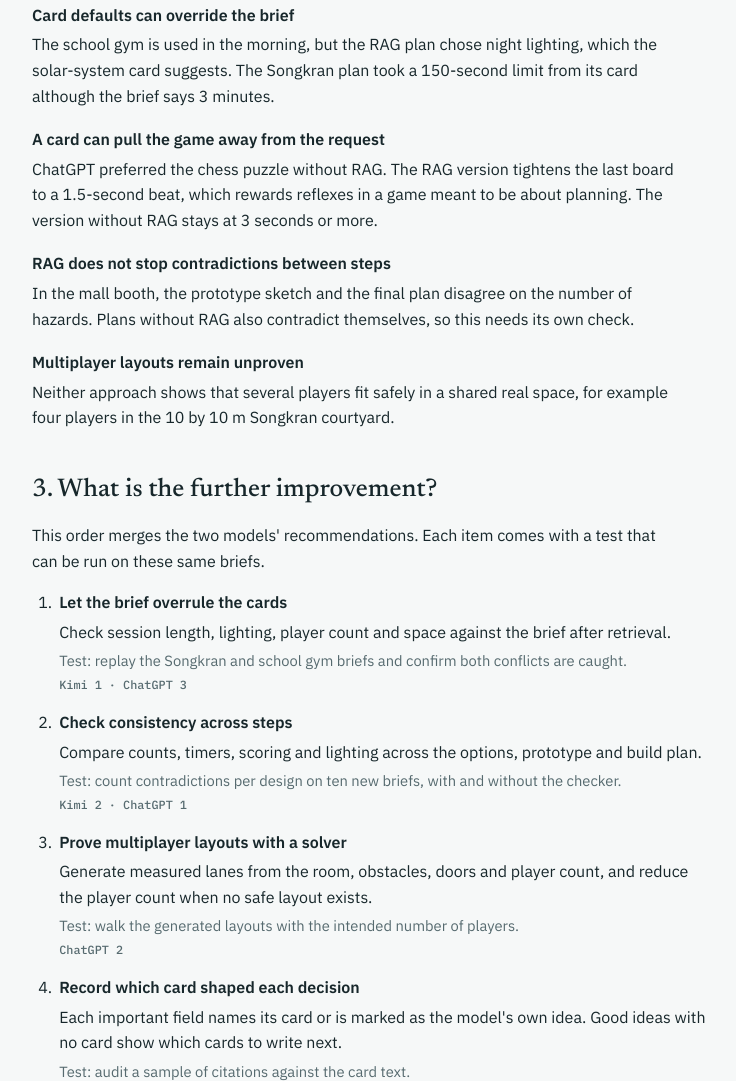
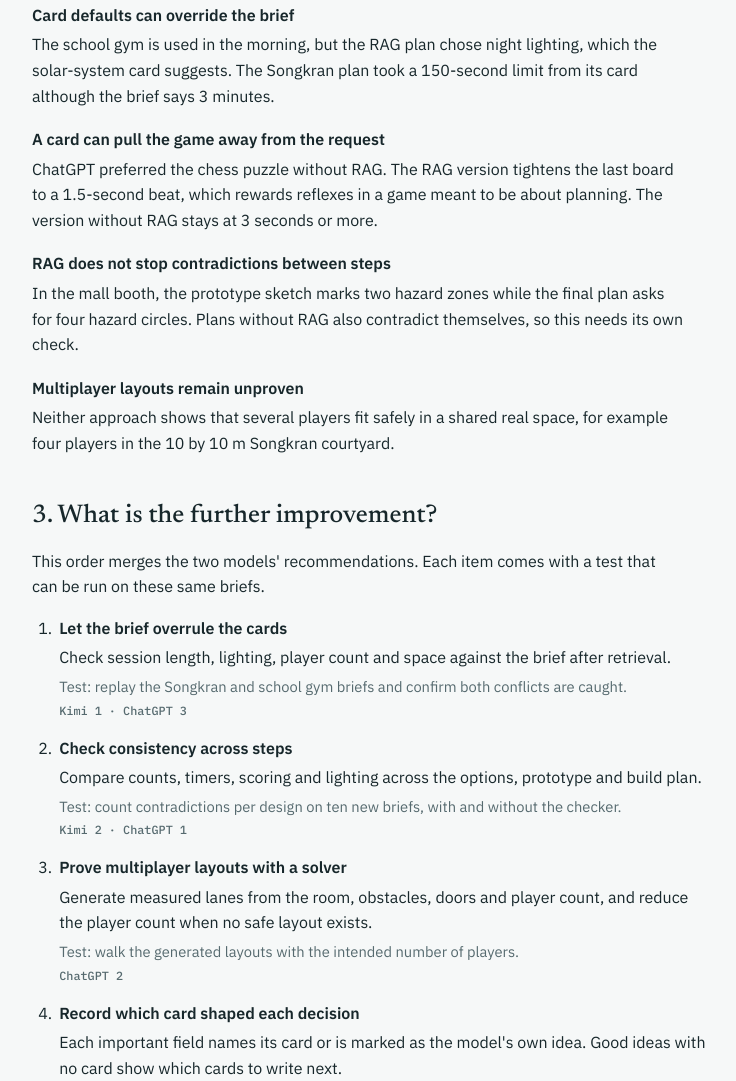
Before and after one commit to poomxchapon/land-builder-rag, a plain HTML site: page results/conversation-review/report.html in a window 1280 px wide. Shown: the part 2637-3718 px from the top of the page, without its empty margins (178-914 px from the left). Drawn offline with Linux system fonts and the light colour scheme.

Commit message:
fix(results): state the mall booth hazard mismatch precisely
Co-Authored-By: Claude Opus 5.5 <noreply@anthropic.com>
Claude-Session: https://claude.ai/code/session_0115aZJzM4p9X4Kp7pivUw24

```diff
--- a/results/conversation-review/report.html
+++ b/results/conversation-review/report.html
@@ -131,7 +131,7 @@ ul.plain{margin:0;padding-left:1.2em;display:grid;gap:8px;max-width:68ch}
   <ul class="list">
     <li><h3>Card defaults can override the brief</h3><p>The school gym is used in the morning, but the RAG plan chose night lighting, which the solar-system card suggests. The Songkran plan took a 150-second limit from its card although the brief says 3 minutes.</p></li>
     <li><h3>A card can pull the game away from the request</h3><p>ChatGPT preferred the chess puzzle without RAG. The RAG version tightens the last board to a 1.5-second beat, which rewards reflexes in a game meant to be about planning. The version without RAG stays at 3 seconds or more.</p></li>
-    <li><h3>RAG does not stop contradictions between steps</h3><p>In the mall booth, the prototype sketch and the final plan disagree on the number of hazards. Plans without RAG also contradict themselves, so this needs its own check.</p></li>
+    <li><h3>RAG does not stop contradictions between steps</h3><p>In the mall booth, the prototype sketch marks two hazard zones while the final plan asks for four hazard circles. Plans without RAG also contradict themselves, so this needs its own check.</p></li>
     <li><h3>Multiplayer layouts remain unproven</h3><p>Neither approach shows that several players fit safely in a shared real space, for example four players in the 10 by 10 m Songkran courtyard.</p></li>
   </ul>
 </section>
```
